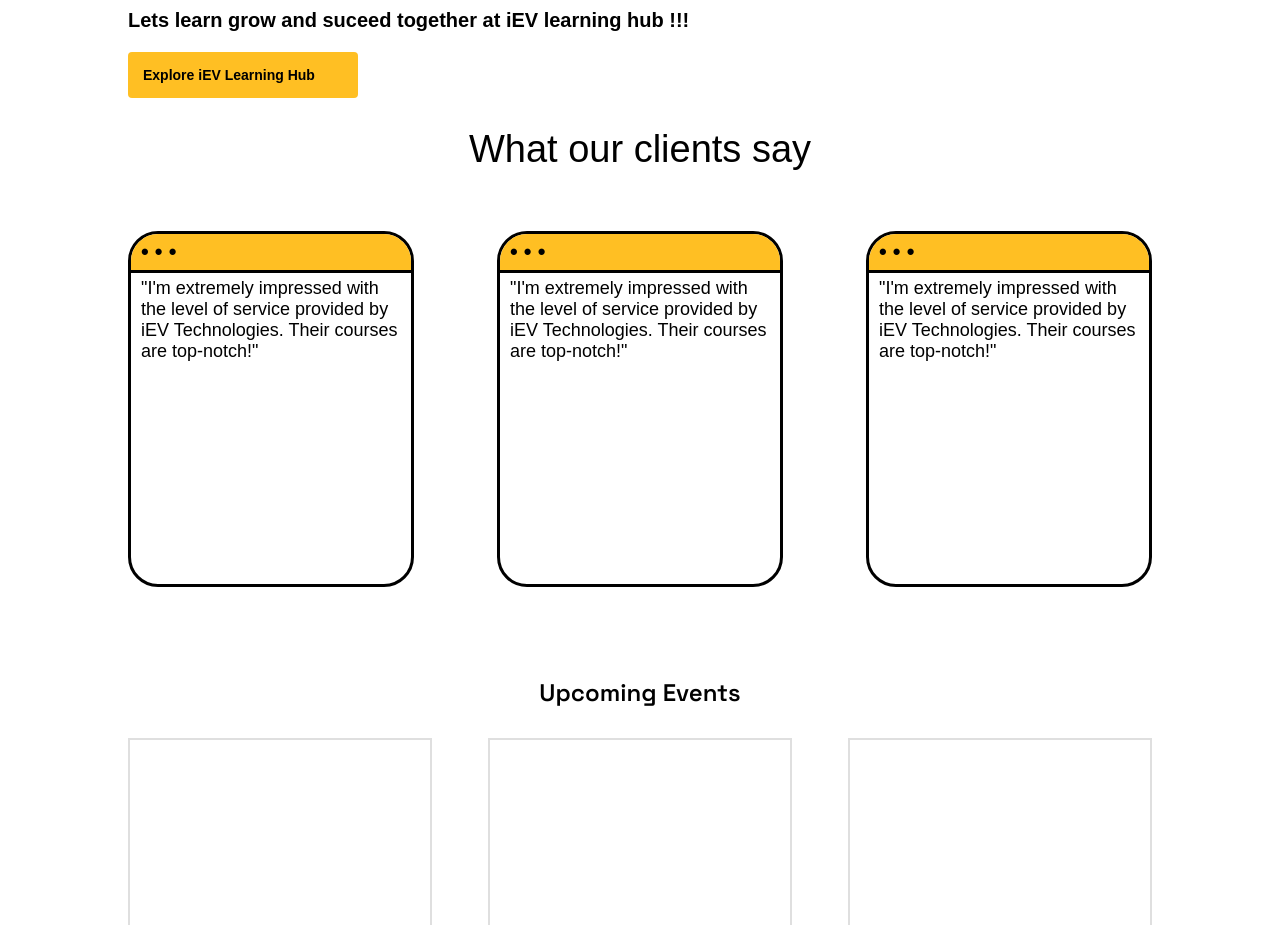
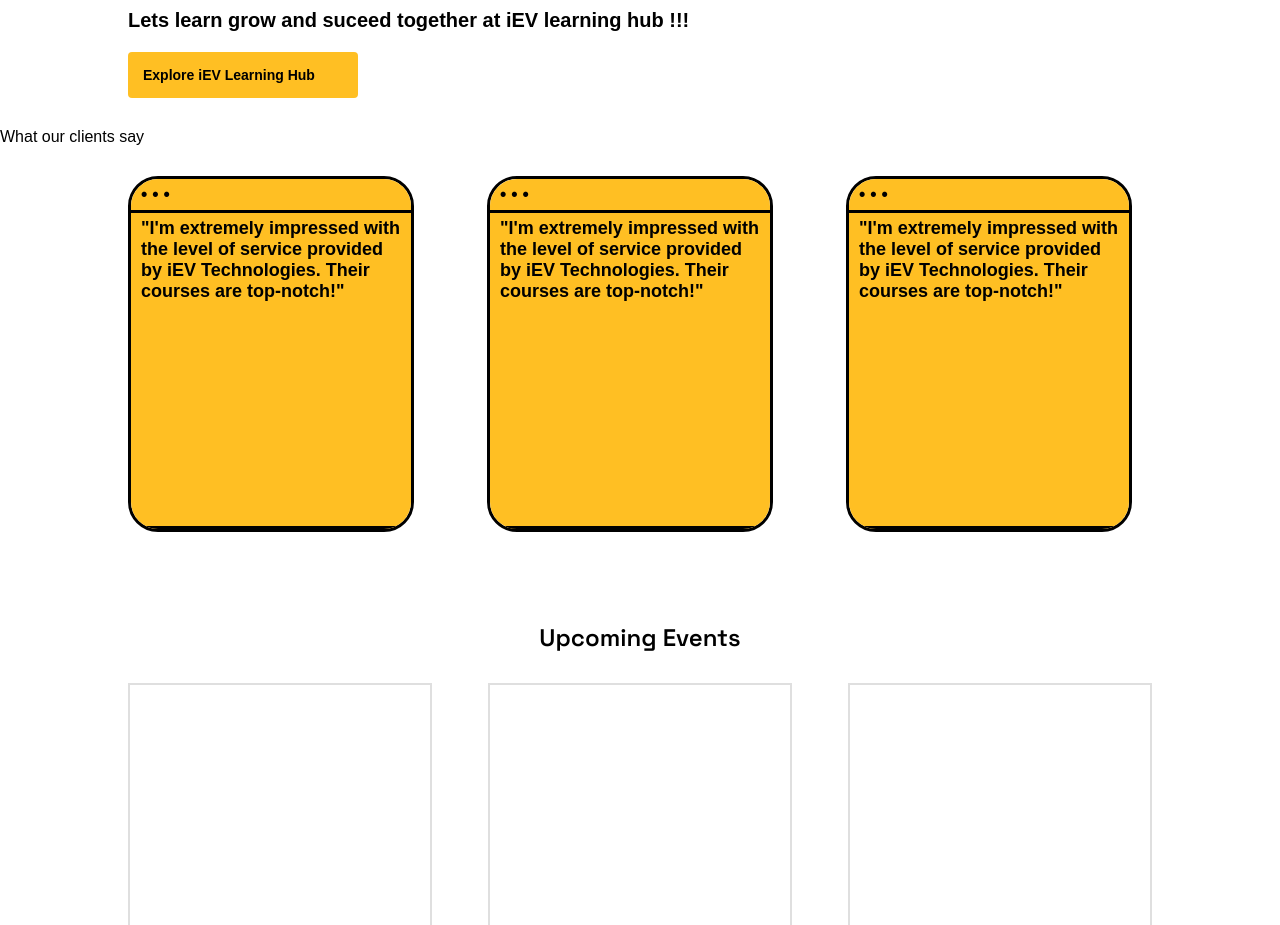
Before and after one commit to iev21/iev-frontend, an Angular app: page / in a window 1280 px wide. Shown: the part 1700-2625 px from the top of the page. Built offline with nearby package versions, Linux system fonts and the light colour scheme.

Commit message:
Update testimonials.component.scss

```diff
--- a/src/app/testimonials/testimonials.component.scss
+++ b/src/app/testimonials/testimonials.component.scss
@@ -1,14 +1,13 @@
-.header{
-    text-align: center;
-    font-size: 38px;
-    font-weight: 500;
-    padding-bottom: 30px;
-}
-.testimonials{
+/* Testimonials container */
+.testimonials {
     display: flex;
     justify-content: space-between;
     padding: 30px 10%;
-    &__div{
+    overflow-y: auto; /* Set to 'scroll' if you want a scrollbar always visible */
+}
+
+/* Testimonial div */
+.testimonials__div {
     border: 3px solid black;
     height: 350px;
     width: 280px;
@@ -16,17 +15,27 @@
     overflow: hidden;
     font-size: 22px;
     font-weight: 700;
-        div{
+    display: flex;
+    flex-direction: column;
+    margin-right: 20px; /* Add some margin between testimonials */
+}
+
+/* Testimonial header */
+.testimonials__div div {
     background: rgb(255, 191, 35);
-            padding: 5px 5px 5px 10px;
+    padding: 5px 10px;
     border-bottom: 3px solid black;
+    font-size: 18px;
+    font-weight: bold;
 }
-        .innertext{
+
+/* Testimonial content */
+.innertext {
     background: transparent;
     border-bottom: 3px solid transparent;
     overflow-wrap: break-word;
-            font-size: 18px;
-            font-weight: 400;
+    font-size: 16px;
+    font-weight: normal;
+    padding: 10px;
+    flex-grow: 1; /* Allow the content to grow vertically */
 }
-    }
-}
```
Lines whose indentation alone changed are shown as unchanged.
